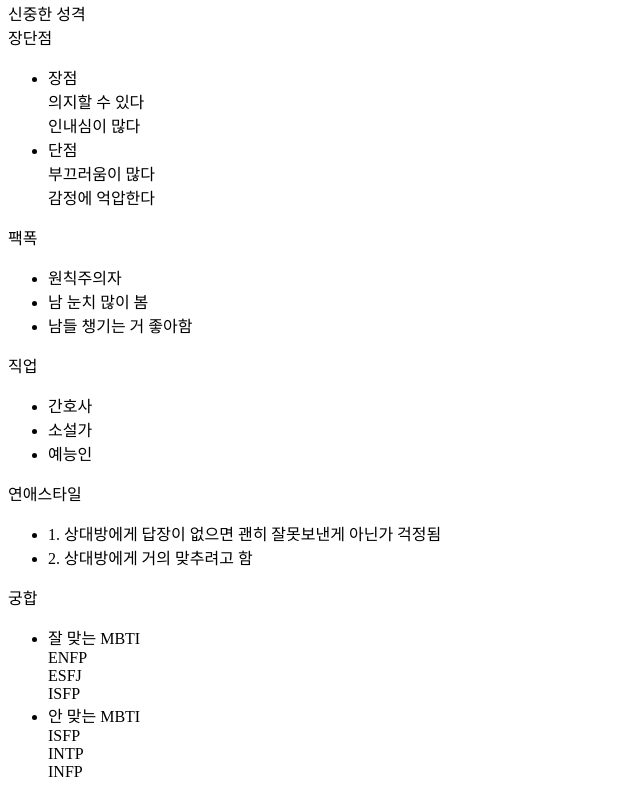
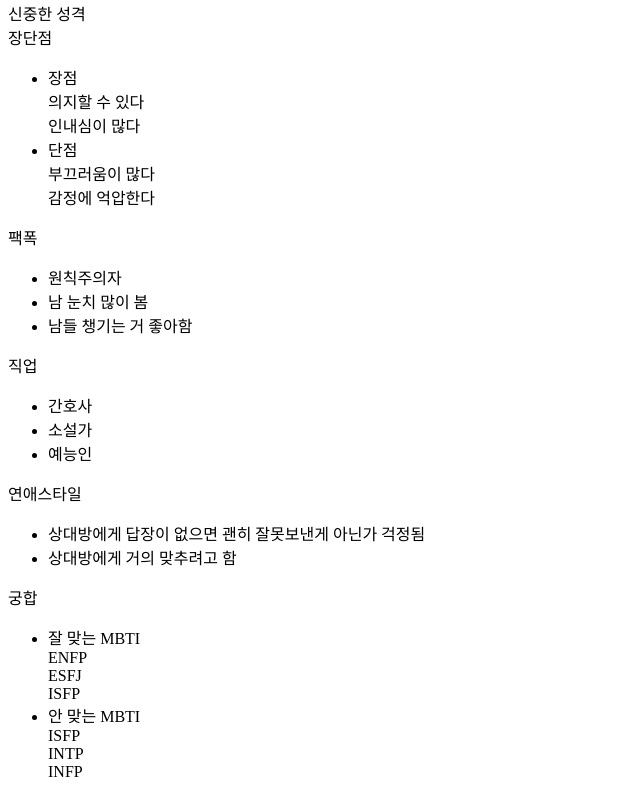
Before and after one commit to neul0129/mbti_project, a React (Create React App) app: page /profiles/ENTJ in a window 1280 px wide. Shown: the part 488-1285 px from the top of the page, without its empty margins (0-640 px from the left). Built offline with nearby package versions, Linux system fonts and the light colour scheme.

Commit message:
Revert "Feat"
This reverts commit 6c57d3e8b9262f729803353466707d2a0a98e52d.

```diff
--- a/src/pages/profile/Profile.js
+++ b/src/pages/profile/Profile.js
@@ -164,7 +164,7 @@
       <ul>
         {data.map((el, idx) =>
           <li key={idx}>
-            {idx + 1}. {el}
+            {el}
           </li>
         )}
       </ul>
```
